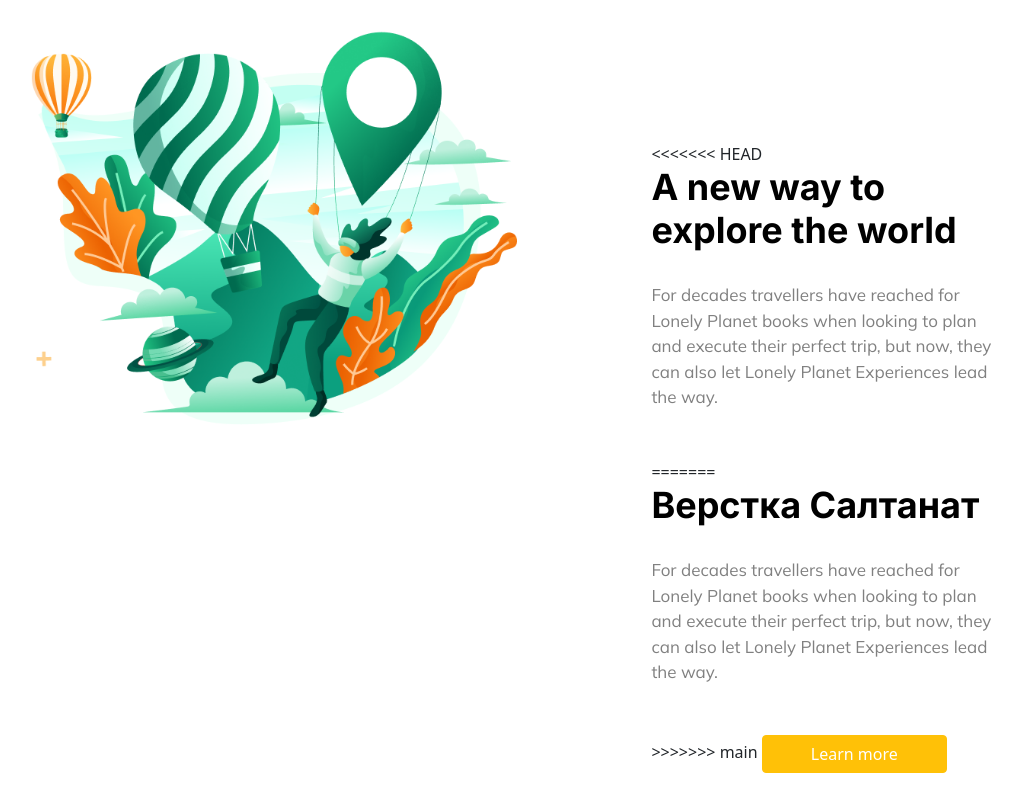
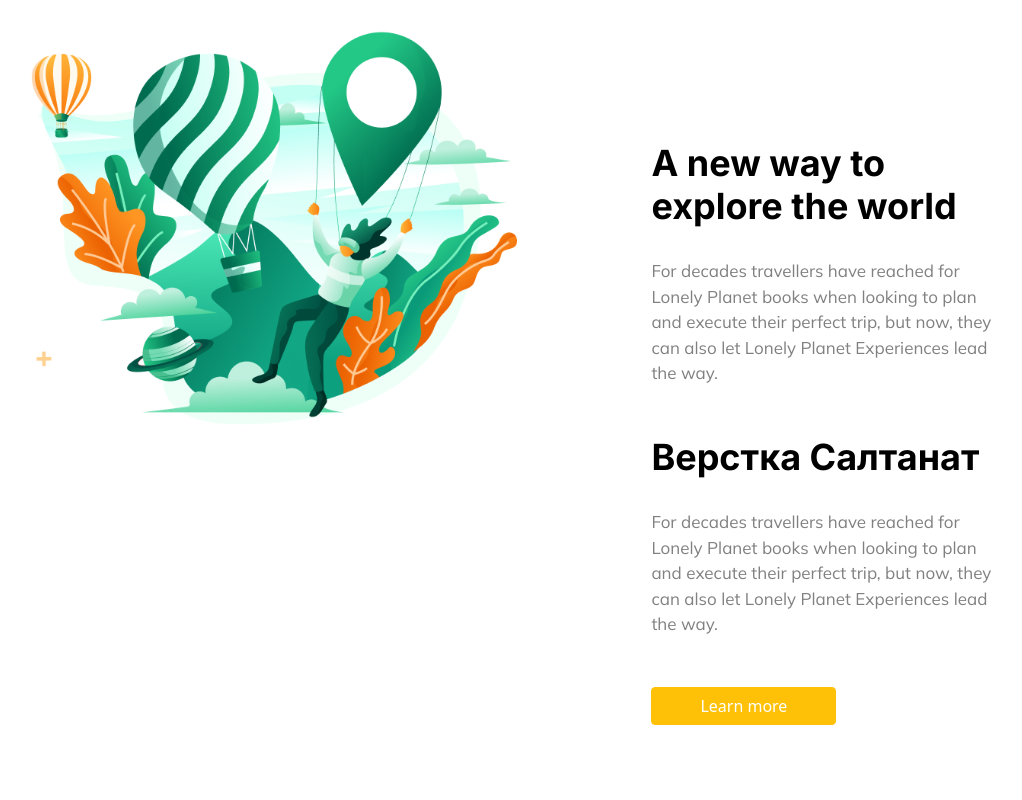
Before and after one commit to phoenix-520/Website-Bootstrap5, a plain HTML site: page index.html in a window 1280 px wide. Shown: the part 780-1580 px from the top of the page, without its empty margins (67-1089 px from the left). Drawn offline with nearby package versions, Linux system fonts and the light colour scheme.

Commit message:
deleted comments

```diff
--- a/index.html
+++ b/index.html
@@ -89,18 +89,18 @@
                     <img class="inform__img" src="src/Section2.png" alt="imgsection2">
                     <div class="card inform__card">
                         <div class="card-body">
-                            <<<<<<< HEAD <h5 class="card-title">A new way to explore the world</h5>
-                                <p class="card-text">For decades travellers have reached for Lonely Planet books when looking to plan and execute their perfect trip, but now, they can also let Lonely Planet Experiences lead the way.</p>
-                                =======
-                                <h3 class="card-title destination-title">Верстка Салтанат</h3>
-                                <p class="card-text">For decades travellers have reached for Lonely Planet books when looking to plan and execute their perfect trip, but now, they can also let Lonely Planet Experiences lead the way.</p>
-                                >>>>>>> main
-                                <a href="#" class="btn btn-warning px-5 text-white">Learn more</a>
+                            <h5 class="card-title">A new way to explore the world</h5>
+                            <p class="card-text">For decades travellers have reached for Lonely Planet books when looking to plan and execute their perfect trip, but now, they can also let Lonely Planet Experiences lead the way.</p>
+
+                            <h3 class="card-title destination-title">Верстка Салтанат</h3>
+                            <p class="card-text">For decades travellers have reached for Lonely Planet books when looking to plan and execute their perfect trip, but now, they can also let Lonely Planet Experiences lead the way.</p>
+
+                            <a href="#" class="btn btn-warning px-5 text-white">Learn more</a>
                         </div>
                     </div>
                 </div>
             </div>
-            <<<<<<< HEAD=======>>>>>>> main
+
         </section>
         <section id="destinations">
             <div class="container">
```
